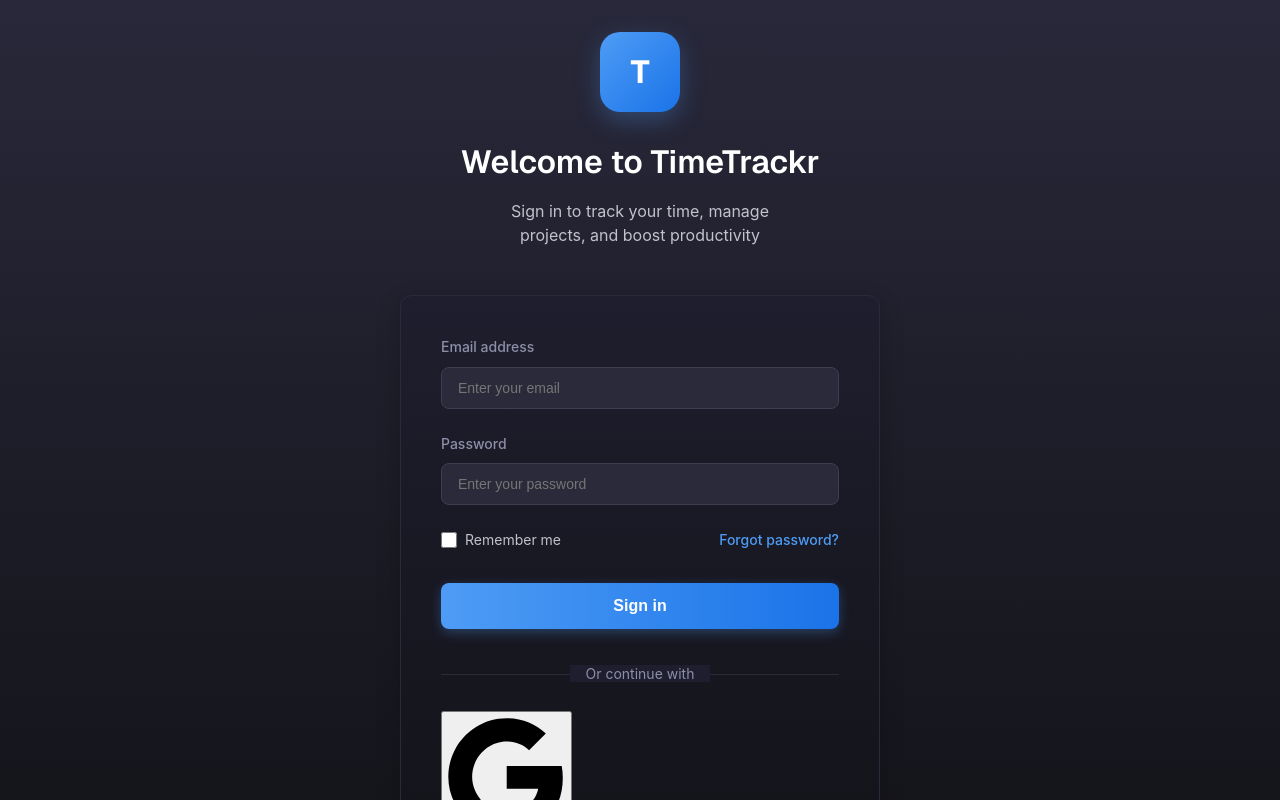
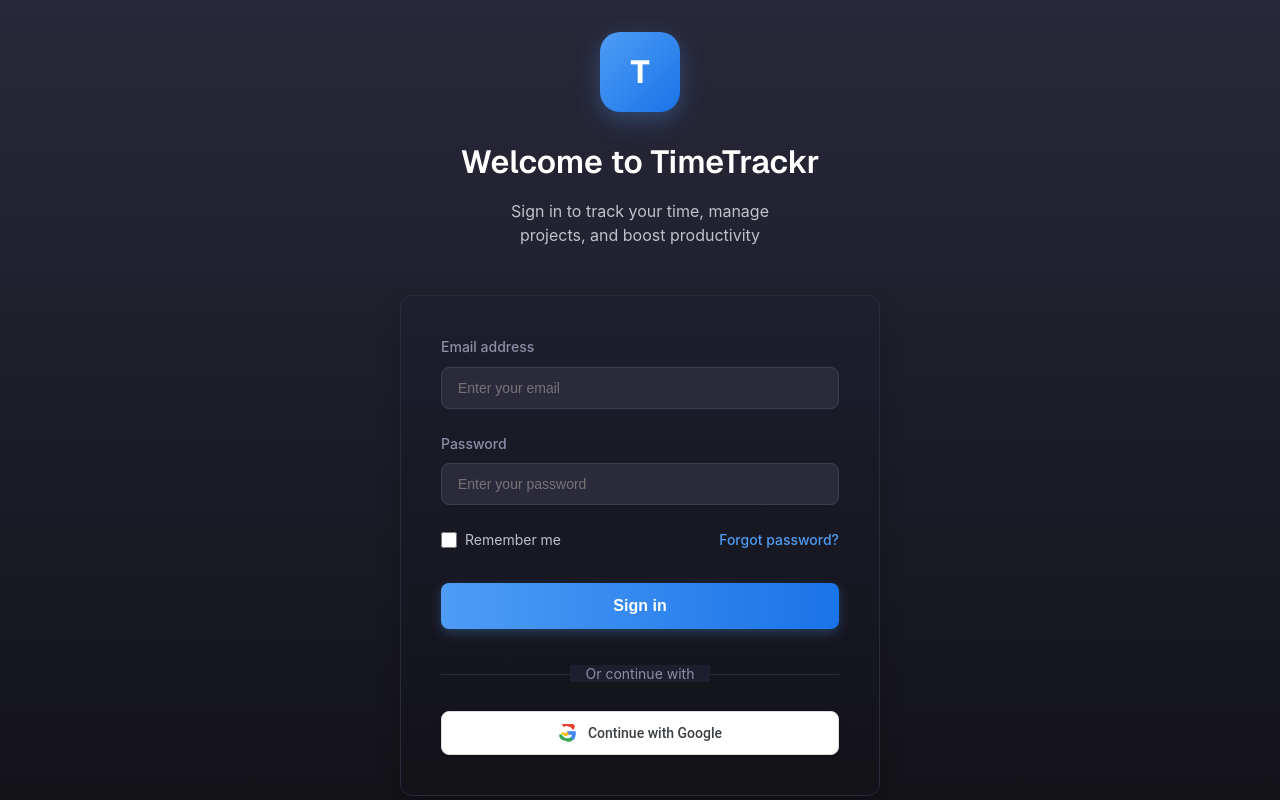
Before and after one commit to sirschrockalot/TimeTrackr, a Next.js app: page /login in a window 1280 px wide. Shown: the top 800 px of the page. Built offline with nearby package versions, Linux system fonts and the light colour scheme; no server answers.

Commit message:
Update Google sign-in button to match official Google design

```diff
--- a/app/components/auth/GoogleSignInButton.tsx
+++ b/app/components/auth/GoogleSignInButton.tsx
@@ -25,27 +25,70 @@ export default function GoogleSignInButton({ disabled = false }: GoogleSignInBut
     <button
       onClick={handleGoogleSignIn}
       disabled={disabled || isLoading}
-      className="w-full inline-flex justify-center items-center py-2 px-4 border border-[#3E3E50] rounded-md shadow-sm bg-[#2A2A3A] text-sm font-medium text-[#F3F3F5] hover:bg-[#3E3E50] focus:outline-none focus:ring-2 focus:ring-offset-2 focus:ring-[#4E9CF5] transition-colors disabled:opacity-50 disabled:cursor-not-allowed"
+      style={{
+        width: '100%',
+        display: 'inline-flex',
+        justifyContent: 'center',
+        alignItems: 'center',
+        padding: '12px 16px',
+        background: '#FFFFFF',
+        border: '1px solid #DADCE0',
+        borderRadius: '8px',
+        color: '#3C4043',
+        fontSize: '14px',
+        fontWeight: '500',
+        fontFamily: 'Roboto, Arial, sans-serif',
+        cursor: disabled || isLoading ? 'not-allowed' : 'pointer',
+        transition: 'all 0.2s ease',
+        boxShadow: '0 1px 3px rgba(0, 0, 0, 0.08), 0 1px 2px rgba(0, 0, 0, 0.12)',
+        opacity: disabled || isLoading ? 0.6 : 1,
+        textDecoration: 'none',
+        outline: 'none'
+      }}
+      onMouseEnter={(e) => {
+        if (!disabled && !isLoading) {
+          e.currentTarget.style.boxShadow = '0 2px 6px rgba(0, 0, 0, 0.12), 0 2px 4px rgba(0, 0, 0, 0.16)';
+        }
+      }}
+      onMouseLeave={(e) => {
+        if (!disabled && !isLoading) {
+          e.currentTarget.style.boxShadow = '0 1px 3px rgba(0, 0, 0, 0.08), 0 1px 2px rgba(0, 0, 0, 0.12)';
+        }
+      }}
+      onFocus={(e) => {
+        e.currentTarget.style.outline = '2px solid #4285F4';
+        e.currentTarget.style.outlineOffset = '2px';
+      }}
+      onBlur={(e) => {
+        e.currentTarget.style.outline = 'none';
+      }}
     >
-      <svg className="w-5 h-5 mr-2" viewBox="0 0 24 24">
+      <svg
+        width="18"
+        height="18"
+        viewBox="0 0 18 18"
+        style={{ marginRight: '12px' }}
+      >
         <path
-          fill="currentColor"
-          d="M22.56 12.25c0-.78-.07-1.53-.2-2.25H12v4.26h5.92c-.26 1.37-1.04 2.53-2.21 3.31v2.77h3.57c2.08-1.92 3.28-4.74 3.28-8.09z"
+          fill="#4285F4"
+          d="M17.785 9.169c0-.738-.06-1.276-.189-1.834h-8.42v3.328h4.842c-.1.828-.638 2.328-1.834 3.263l2.953 2.258c1.732-1.591 2.648-3.927 2.648-7.015z"
         />
         <path
-          fill="currentColor"
-          d="M12 23c2.97 0 5.46-.98 7.28-2.66l-3.57-2.77c-.98.66-2.23 1.06-3.71 1.06-2.86 0-5.29-1.93-6.16-4.53H2.18v2.84C3.99 20.53 7.7 23 12 23z"
+          fill="#34A853"
+          d="M9.175 17.938c2.479 0 4.558-.823 6.077-2.248l-2.953-2.258c-.823.551-1.877.857-3.124.857-2.402 0-4.437-1.624-5.163-3.806H1.254v2.332c1.48 2.941 4.524 4.123 7.921 4.123z"
         />
         <path
-          fill="currentColor"
-          d="M5.84 14.09c-.22-.66-.35-1.36-.35-2.09s.13-1.43.35-2.09V7.07H2.18C1.43 8.55 1 10.22 1 12s.43 3.45 1.18 4.93l2.85-2.22.81-.62z"
+          fill="#FBBC05"
+          d="M4.012 10.723c-.551-.165-1.163-.49-1.163-1.165s.612-1 1.163-1.165L6.254 8.2c.165.551.49 1.163 1.165 1.163s1-.612 1.165-1.163l2.242.807c-.551 1.732-1.624 3.124-3.124 3.124s-2.573-1.392-3.124-3.124z"
         />
         <path
-          fill="currentColor"
-          d="M12 5.38c1.62 0 3.06.56 4.21 1.64l3.15-3.15C17.45 2.09 14.97 1 12 1 7.7 1 3.99 3.47 2.18 7.07l3.66 2.84c.87-2.6 3.3-4.53 6.16-4.53z"
+          fill="#EA4335"
+          d="M9.175 2.062c-1.624 0-2.748.551-3.124 1.165L3.809.415C5.328-.823 7.407-1.646 9.175-1.646c3.397 0 6.441 1.182 7.921 4.123L14.842 6.4c-.726-2.182-2.761-3.806-5.163-3.806z"
         />
       </svg>
-      {isLoading ? "Signing in..." : "Continue with Google"}
+      <span style={{ fontFamily: 'Roboto, Arial, sans-serif' }}>
+        {isLoading ? "Signing in..." : "Continue with Google"}
+      </span>
     </button>
   );
 }
```
